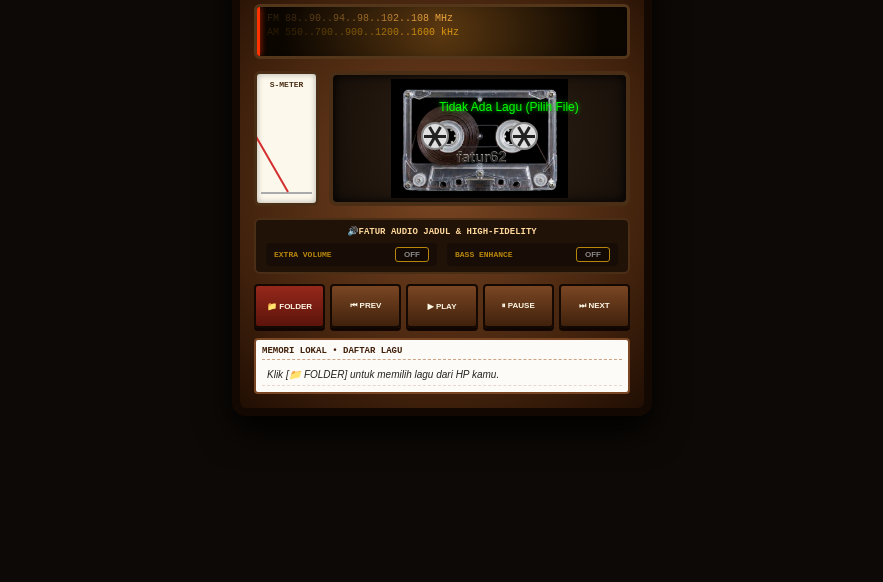
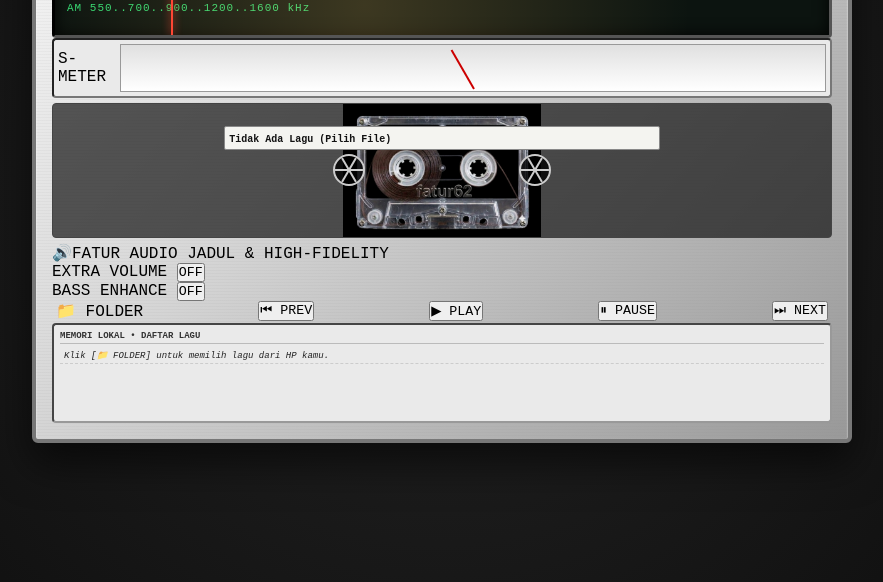
Before and after one commit to Fatchurohman/radio-jadulku, a plain HTML site: page index.html in a window 1280 px wide. Shown: the part 218-800 px from the top of the page, without its empty margins (198-1081 px from the left). Drawn offline with Linux system fonts and the light colour scheme.

Commit message:
Update style.css

```diff
--- a/style.css
+++ b/style.css
@@ -1,361 +1,491 @@
+:root {
+    --metal-base: #e0e0e0;
+    --metal-gradient: linear-gradient(135deg, #f5f5f5 0%, #d8d8d8 35%, #b5b5b5 70%, #999999 100%);
+    --shadow-deep: 0 20px 40px rgba(0,0,0,0.6), inset 0 1px 2px rgba(255,255,255,0.9);
+}
+
 * {
     box-sizing: border-box;
-    user-select: none;
-    -webkit-user-select: none;
     margin: 0;
     padding: 0;
+    font-family: 'Courier New', Courier, monospace;
 }
 
 body {
-    background: #0d0906;
-    font-family: Arial, Helvetica, sans-serif;
-    color: #332d29;
+    background-color: #121212;
+    background-image: radial-gradient(circle, #242424 0%, #0d0d0d 100%);
+    min-height: 100vh;
     display: flex;
     justify-content: center;
     align-items: center;
-    min-height: 100vh;
-    padding: 10px;
+    padding: 15px;
 }
 
-/* Bodi Kayu Mahoni Klasik */
 .vintage-player {
     width: 100%;
-    max-width: 420px;
-    background: radial-gradient(circle at center, #7a4623 0%, #40210c 70%, #210e03 100%);
-    border: 8px solid #140802;
-    border-radius: 14px;
-    box-shadow: 0 15px 35px rgba(0,0,0,0.95);
-    padding: 14px;
+    max-width: 820px;
+    background: var(--metal-gradient);
+    border: 4px solid #777777;
+    border-radius: 6px;
+    box-shadow: var(--shadow-deep);
+    padding: 16px;
     position: relative;
+    background-image:
+        repeating-linear-gradient(0deg, rgba(255,255,255,0.06) 0px, rgba(0,0,0,0.06) 1px, transparent 1px, transparent 3px),
+        var(--metal-gradient);
 }
 
-/* Top Bar */
+.screw {
+    position: absolute;
+    width: 14px;
+    height: 14px;
+    background: radial-gradient(circle, #ffffff 20%, #888888 70%, #444444 100%);
+    border-radius: 50%;
+    box-shadow: inset 0 1px 2px rgba(255,255,255,0.9), 0 1px 2px rgba(0,0,0,0.5);
+}
+.screw::after {
+    content: '';
+    position: absolute;
+    top: 5px; left: 2px;
+    width: 10px; height: 4px;
+    background: #333;
+    transform: rotate(45deg);
+}
+.top-left { top: 8px; left: 8px; }
+.top-right { top: 8px; right: 8px; }
+.bottom-left { bottom: 8px; left: 8px; }
+.bottom-right { bottom: 8px; right: 8px; }
+
 .top-bar {
     display: flex;
     justify-content: space-between;
     align-items: center;
     font-size: 11px;
-    color: #ffd89b;
-    margin-bottom: 12px;
-    border-bottom: 1px dashed rgba(255, 216, 155, 0.3);
+    font-weight: bold;
+    color: #333333;
+    border-bottom: 2px groove #b0b0b0;
     padding-bottom: 6px;
-    font-weight: bold;
-    font-family: 'Courier New', monospace;
+    margin-bottom: 10px;
+    letter-spacing: 1px;
+    padding-left: 20px;
+    padding-right: 20px;
 }
 
-.brand-tag { color: #f1c40f; }
-.dev-tag {
-    background: #b8860b;
-    color: #fff;
-    padding: 2px 8px;
-    border-radius: 10px;
-    font-size: 10px;
+.header-section {
+    display: flex;
+    gap: 12px;
+    margin-bottom: 12px;
 }
-.dev-tag i { color: #fff; font-style: normal; }
 
-/* Radio Dial Display */
 .radio-display {
-    background: #120a02;
-    border: 3px solid #54371b;
-    border-radius: 6px;
-    height: 55px;
+    flex: 1;
+    background: #0c1410;
+    border: 3px inset #555555;
+    border-radius: 4px;
+    height: 65px;
     position: relative;
     overflow: hidden;
-    margin-bottom: 12px;
-    box-shadow: inset 0 0 10px #000;
+    box-shadow: inset 0 0 15px rgba(0,0,0,0.9);
+    cursor: pointer;
+}
+
+.dial-scale {
+    color: #38ef7d;
+    font-size: 11px;
+    padding: 8px 12px;
+    line-height: 1.5;
+    letter-spacing: 1px;
+    opacity: 0.9;
+}
+
+.dial-needle {
+    position: absolute;
+    top: 0; bottom: 0;
+    width: 2px;
+    background: #ff3b30;
+    box-shadow: 0 0 8px #ff3b30;
+    left: 15%;
+    transition: left 0.1s linear;
 }
 
 .radio-light {
     position: absolute;
     top: 0; left: 0; right: 0; bottom: 0;
-    background: radial-gradient(circle, rgba(255, 160, 50, 0.3) 0%, rgba(10, 5, 0, 0.85) 85%);
+    background: radial-gradient(circle at 40% 50%, rgba(255, 200, 100, 0.5), transparent 70%);
     pointer-events: none;
-    transition: opacity 0.1s ease;
+    opacity: 0.4;
 }
 
-.dial-scale {
-    color: #ffb84d;
-    font-size: 10px;
-    padding: 6px 10px;
-    font-family: 'Courier New', monospace;
+.top-knob-container {
+    width: 75px;
+    display: flex;
+    align-items: center;
+    justify-content: center;
 }
 
-.dial-scale .khz { color: #d99b00; margin-top: 3px; }
-
-.dial-needle {
-    position: absolute;
-    top: 0; bottom: 0; left: 0%;
-    width: 3px;
-    background: #ff3300;
-    box-shadow: 0 0 6px #ff3300;
-    transition: left 0.2s linear;
-    z-index: 2;
-}
-
-/* Middle Layout */
-.middle-section {
+.main-body-grid {
     display: flex;
-    justify-content: space-between;
-    align-items: center;
-    gap: 10px;
+    gap: 12px;
     margin-bottom: 12px;
 }
 
-/* S-Meter */
-.vu-meter {
-    width: 65px;
-    height: 135px;
-    background: #fcf8ec;
-    border: 3px solid #4a2e16;
-    border-radius: 6px;
-    padding: 6px 4px;
-    text-align: center;
-    box-shadow: inset 0 0 6px rgba(0,0,0,0.3);
-    overflow: hidden;
-    flex-shrink: 0;
+.left-control-panel {
+    flex: 1.3;
+    display: flex;
+    flex-direction: column;
+    gap: 8px;
 }
 
-.vu-label { font-size: 8px; font-weight: bold; color: #4a2e16; font-family: monospace; }
-.vu-dial { height: 105px; position: relative; border-bottom: 2px solid #aaa; }
+.left-top-row {
+    display: flex;
+    gap: 8px;
+}
+
+.vu-meter {
+    flex: 1;
+    background: #eaeaea;
+    border: 2px inset #777777;
+    border-radius: 4px;
+    padding: 4px;
+    height: 60px;
+    display: flex;
+    align-items: center;
+    justify-content: center;
+}
+
+.vu-dial {
+    width: 100%;
+    height: 100%;
+    background: linear-gradient(to bottom, #e0e0e0, #ffffff);
+    border: 1px solid #999;
+    position: relative;
+    overflow: hidden;
+}
 
 .vu-needle {
     position: absolute;
-    bottom: 0;
-    left: 50%;
-    width: 2px;
-    height: 65px;
-    background: #d32f2f;
+    bottom: 2px; left: 50%;
+    width: 2px; height: 45px;
+    background: #cc0000;
     transform-origin: bottom center;
     transform: rotate(-30deg);
-    transition: transform 0.05s ease-out;
 }
 
-/* === DECK KASSETTE (FIT PAGE & KASSET PAS DITENGAH) === */
-.cassette-deck {
-    flex: 1;
-    min-width: 0;
-    height: 135px;
-    background: radial-gradient(circle, #332417 0%, #170f09 100%);
-    border: 4px solid #4a2e16;
-    border-radius: 8px;
+.brand-badge {
+    flex: 1.2;
+    background: linear-gradient(135deg, #f0f0f0, #cccccc);
+    border: 2px outset #aaaaaa;
+    border-radius: 4px;
     padding: 4px;
-    box-shadow: inset 0 0 12px #000;
-    overflow: hidden; /* Mencegah gambar kaset keluar kotak */
     display: flex;
-    justify-content: center;
-    align-items: center;
-}
-
-.real-cassette-frame {
-    width: 100%;
-    height: 100%;
-    background-image: url('kaset.png');
-    background-size: contain; /* Memaksa gambar fit utuh di dalam kotak */
-    background-repeat: no-repeat;
-    background-position: center;
-    position: relative;
-    cursor: grab;
-}
-
-/* Teks Running Text (HIJAU NEON & TIDAK BOLD) */
-.label-overlay {
-    position: absolute;
-    top: 15%;
-    left: 12.5%;
-    width: 75%;
-    height: 16%;
-    display: flex;
-    align-items: center;
-    overflow: hidden;
-    z-index: 5;
-}
-
-.ticker-wrapper {
-    width: 100%;
-    overflow: hidden;
-    white-space: nowrap;
-}
-
-.clean-running-title {
-    display: inline-block;
-    font-size: 12px;
-    font-weight: normal; /* Font biasa, tidak tebal */
-    color: #00ff00;      /* Hijau Neon Menyala */
-    text-shadow: 0 0 4px rgba(0, 255, 0, 0.8); /* Efek glow neon */
-    font-family: Arial, sans-serif;
-    padding-left: 100%;
-    animation: marquee 12s linear infinite;
-}
-
-/* Animasi Running Text yang Sudah Diperbaiki Kurung Kurawalnya */
-@keyframes marquee {
-    0% { transform: translate(0, 0); }
-    100% { transform: translate(-100%, 0); }
-}
-
-/* Gerigi Putar Tengah di Lubang Kaset Transparan */
-.hub-overlay {
-    position: absolute;
-    width: 28px;
-    height: 28px;
-    top: 48%;
-    margin-top: -14px;
-    z-index: 2;
-    border-radius: 50%;
-    background: #e0e0e0;
-    border: 2px solid #888;
-}
-
-.left-hub-pos { left: 34.5%; margin-left: -14px; }
-.right-hub-pos { left: 65.5%; margin-left: -14px; }
-
-.spoke {
-    position: absolute;
-    top: 50%; left: 50%;
-    width: 22px; height: 3px;
-    background: #222;
-    margin-top: -1.5px; margin-left: -11px;
-}
-.spoke.s1 { transform: rotate(0deg); }
-.spoke.s2 { transform: rotate(60deg); }
-.spoke.s3 { transform: rotate(120deg); }
-
-.spinning { animation: spinHub 2.5s linear infinite; }
-@keyframes spinHub { 0% { transform: rotate(0deg); } 100% { transform: rotate(360deg); } }
-
-/* Panel Booster */
-.booster-panel {
-    background: #211208;
-    border: 2px solid #4a2e16;
-    border-radius: 6px;
-    padding: 6px 10px;
-    margin-bottom: 10px;
-}
-
-.booster-title {
-    font-size: 9px;
-    font-weight: bold;
-    text-align: center;
-    color: #ffd89b;
-    margin-bottom: 6px;
-    font-family: monospace;
-}
-
-.booster-controls {
-    display: flex;
-    justify-content: space-between;
-    gap: 10px;
-}
-
-.booster-item {
-    display: flex;
-    flex: 1;
-    justify-content: space-between;
-    align-items: center;
-    background: rgba(0,0,0,0.3);
-    padding: 4px 8px;
-    border-radius: 4px;
-}
-
-.booster-item label {
-    font-size: 8px;
-    font-weight: bold;
-    color: #b8860b;
-    font-family: monospace;
-}
-
-.toggle-btn {
-    background: #120904;
-    border: 1px solid #b8860b;
-    color: #888;
-    font-size: 8px;
-    font-weight: bold;
-    padding: 2px 8px;
-    border-radius: 3px;
-    cursor: pointer;
-}
-
-.toggle-btn.active {
-    background: #b8860b;
-    color: #000;
-    box-shadow: 0 0 6px #ffdf00;
-}
-
-/* Tombol Fisik (DI-GRID SUPAYA TIDAK BERTUMPUK) */
-.button-panel {
-    display: grid;
-    grid-template-columns: repeat(5, 1fr); /* 5 Tombol berjajar rapi */
-    gap: 5px;
-    margin-bottom: 10px;
-}
-
-.btn-tape {
-    width: 100%;
-    height: 44px;
-    background: linear-gradient(to bottom, #7a4623, #40210c);
-    border: 2px solid #140802;
-    border-radius: 4px;
-    color: #fdf8e6;
-    font-size: 8px;
-    font-weight: bold;
-    cursor: pointer;
-    box-shadow: 0 3px 0 #100501;
-    display: flex;
+    flex-direction: column;
     align-items: center;
     justify-content: center;
     text-align: center;
-    padding: 2px;
 }
 
-.btn-tape:active, .btn-tape.active {
-    transform: translateY(2px);
-    box-shadow: 0 1px 0 #100501;
+.badge-title {
+    font-size: 13px;
+    font-weight: bold;
+    letter-spacing: 1px;
+    color: #222222;
 }
 
-.btn-open {
-    background: linear-gradient(to bottom, #96281b, #5c140b);
+.badge-sub {
+    font-size: 8px;
+    color: #555555;
 }
 
-/* Playlist Card */
-.playlist-card {
-    background: #fdfbf7;
-    border: 2px solid #7a4623;
+.switches-row {
+    background: rgba(0,0,0,0.04);
+    border: 1px groove #b0b0b0;
     border-radius: 4px;
     padding: 6px;
-    max-height: 110px;
+    display: flex;
+    justify-content: space-around;
+}
+
+.switch-group {
+    display: flex;
+    flex-direction: column;
+    align-items: center;
+    font-size: 8px;
+    font-weight: bold;
+    color: #333333;
+    gap: 4px;
+}
+
+.toggle-switch-handle {
+    width: 16px;
+    height: 32px;
+    background: linear-gradient(to right, #b5b5b5, #ffffff, #999999);
+    border: 1px solid #555555;
+    border-radius: 3px;
+    cursor: pointer;
+    position: relative;
+    box-shadow: 0 2px 4px rgba(0,0,0,0.4);
+}
+
+.toggle-switch-handle span {
+    position: absolute;
+    left: -2px; right: -2px;
+    height: 12px;
+    background: linear-gradient(to bottom, #d6d6d6, #666666);
+    border: 1px solid #333;
+    top: 2px;
+    border-radius: 2px;
+    transition: top 0.1s;
+}
+
+.toggle-switch-handle.active span {
+    top: 18px;
+}
+
+.playlist-card {
+    background: #eaeaea;
+    border: 2px inset #999999;
+    border-radius: 4px;
+    padding: 6px;
+    height: 100px;
     overflow-y: auto;
 }
 
 .card-title {
     font-size: 9px;
     font-weight: bold;
-    color: #40210c;
-    padding-bottom: 3px;
+    color: #333;
+    border-bottom: 1px solid #bbb;
+    padding-bottom: 2px;
     margin-bottom: 4px;
-    border-bottom: 1px dashed #cca385;
-    font-family: monospace;
 }
 
-.playlist-list { list-style: none; }
+.playlist-list {
+    list-style: none;
+    font-size: 9px;
+}
 
 .playlist-list li {
-    font-size: 10px;
-    padding: 5px;
-    border-bottom: 1px dashed #e8d7c8;
-    cursor: pointer;
+    padding: 2px 4px;
+    border-bottom: 1px dashed #ccc;
     white-space: nowrap;
     overflow: hidden;
     text-overflow: ellipsis;
     color: #222;
+    cursor: pointer;
 }
 
 .playlist-list li.playing {
+    background: #222;
+    color: #38ef7d;
     font-weight: bold;
-    color: #b71c1c;
-    background: #f5e8d0;
 }
 
 .empty-msg {
-    color: #888;
+    color: #666;
     font-style: italic;
 }
+
+.center-deck-panel {
+    flex: 1.8;
+    background: #191919;
+    border: 3px inset #555555;
+    border-radius: 6px;
+    padding: 8px;
+    display: flex;
+    align-items: center;
+    justify-content: center;
+}
+
+.cassette-deck {
+    width: 100%;
+    height: 145px;
+    position: relative;
+    display: flex;
+    align-items: center;
+    justify-content: center;
+}
+
+.deck-screw {
+    position: absolute;
+    width: 8px; height: 8px;
+    background: radial-gradient(circle, #ddd, #444);
+    border-radius: 50%;
+    z-index: 5;
+}
+.deck-screw.tl { top: 4px; left: 6px; }
+.deck-screw.tr { top: 4px; right: 6px; }
+.deck-screw.bl { bottom: 4px; left: 6px; }
+.deck-screw.br { bottom: 4px; right: 6px; }
+
+.real-cassette-frame {
+    width: 100%;
+    height: 135px;
+    background: url('kaset.png') center/contain no-repeat, rgba(20, 20, 20, 0.7);
+    border: 1px solid #444;
+    border-radius: 4px;
+    position: relative;
+    overflow: hidden;
+    display: flex;
+    align-items: center;
+    justify-content: center;
+}
+
+/* Hub / Roda Kaset dengan overflow hidden untuk memotong garis ruji */
+.hub-overlay {
+    width: 32px;
+    height: 32px;
+    border: 2px solid #ccc;
+    border-radius: 50%;
+    position: absolute;
+    top: 50%;
+    transform: translateY(-50%);
+    background: rgba(0,0,0,0.8);
+    display: flex;
+    align-items: center;
+    justify-content: center;
+    overflow: hidden;
+}
+
+.left-hub-pos { left: 36%; }
+.right-hub-pos { right: 36%; }
+
+.hub-overlay.spinning {
+    animation: spinReel 2s linear infinite;
+}
+
+@keyframes spinReel {
+    0% { transform: rotate(0deg); }
+    100% { transform: rotate(360deg); }
+}
+
+.spoke {
+    position: absolute;
+    width: 100%;
+    height: 2px;
+    background: #ccc;
+}
+.s2 { transform: rotate(60deg); }
+.s3 { transform: rotate(120deg); }
+
+.label-overlay {
+    position: absolute;
+    top: 22px;
+    left: 22%; right: 22%;
+    background: #f4f4f0;
+    border: 1px solid #888;
+    padding: 2px 4px;
+    border-radius: 2px;
+    z-index: 2;
+}
+
+.ticker-wrapper {
+    overflow: hidden;
+    white-space: nowrap;
+}
+
+.clean-running-title {
+    font-size: 10px;
+    color: #111;
+    font-weight: bold;
+    display: inline-block;
+}
+
+.right-knobs-panel {
+    flex: 1.1;
+    display: flex;
+    flex-direction: column;
+    justify-content: space-around;
+    align-items: center;
+    background: rgba(0,0,0,0.03);
+    border: 1px groove #b0b0b0;
+    border-radius: 4px;
+    padding: 6px;
+}
+
+.knob-control-item {
+    display: flex;
+    flex-direction: column;
+    align-items: center;
+    gap: 2px;
+}
+
+.knob-label-top {
+    font-size: 8px;
+    font-weight: bold;
+    color: #333;
+    letter-spacing: 0.5px;
+}
+
+.metal-knob {
+    border-radius: 50%;
+    background: radial-gradient(circle, #ffffff 0%, #d1d1d1 50%, #7d7d7d 100%);
+    box-shadow: 0 4px 8px rgba(0,0,0,0.4), inset 0 2px 3px rgba(255,255,255,0.9), inset 0 -2px 3px rgba(0,0,0,0.4);
+    display: flex;
+    align-items: center;
+    justify-content: center;
+    position: relative;
+    cursor: pointer;
+    border: 1px solid #555555;
+}
+
+.small-knob { width: 45px; height: 45px; }
+.med-knob { width: 42px; height: 42px; }
+.large-knob { width: 68px; height: 68px; }
+
+.knob-cap {
+    width: 75%;
+    height: 75%;
+    border-radius: 50%;
+    background: radial-gradient(circle, #eaeaea, #9e9e9e);
+    border: 1px dashed #555;
+    box-shadow: inset 0 1px 2px rgba(0,0,0,0.3);
+}
+
+.button-panel {
+    display: flex;
+    justify-content: space-between;
+    padding: 0 4px;
+    margin-bottom: 2px;
+}
+
+.btn-caption {
+    font-size: 8px;
+    font-weight: bold;
+    color: #444;
+    text-align: center;
+    flex: 1;
+}
+
+.button-row-physical {
+    display: flex;
+    gap: 4px;
+}
+
+.btn-mech {
+    flex: 1;
+    background: linear-gradient(to bottom, #ffffff, #d1d1d1, #999999);
+    border: 1px solid #666666;
+    border-top-color: #fff;
+    border-radius: 2px;
+    padding: 8px 0;
+    font-size: 11px;
+    font-weight: bold;
+    color: #222222;
+    cursor: pointer;
+    text-align: center;
+    box-shadow: 0 4px 0 #555555, 0 5px 6px rgba(0,0,0,0.4);
+    transition: all 0.05s ease;
+}
+
+.btn-mech:active, .btn-mech.active {
+    transform: translateY(3px);
+    box-shadow: 0 1px 0 #555555, 0 2px 3px rgba(0,0,0,0.3);
+    background: linear-gradient(to bottom, #aaaaaa, #d1d1d1);
+}
+
+.btn-folder-label {
+    display: flex;
+    align-items: center;
+    justify-content: center;
+    text-decoration: none;
+}
```
